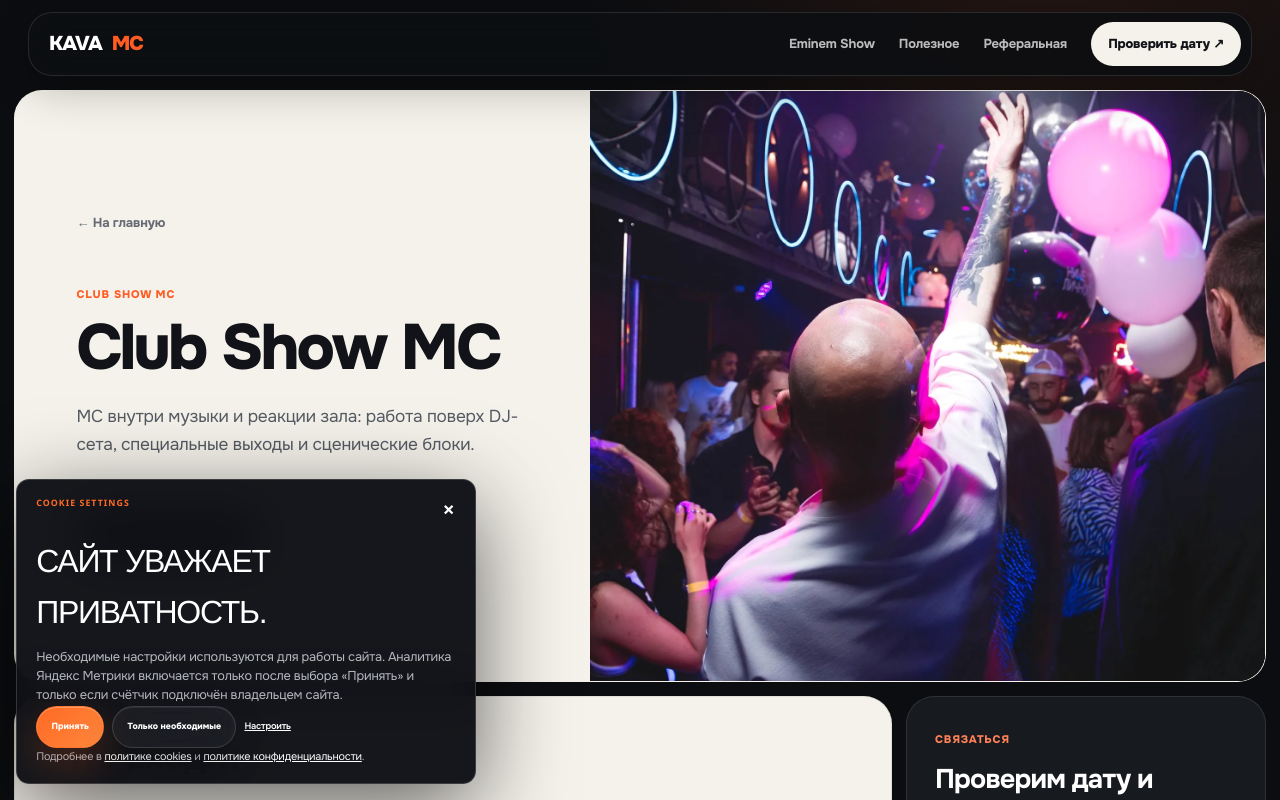
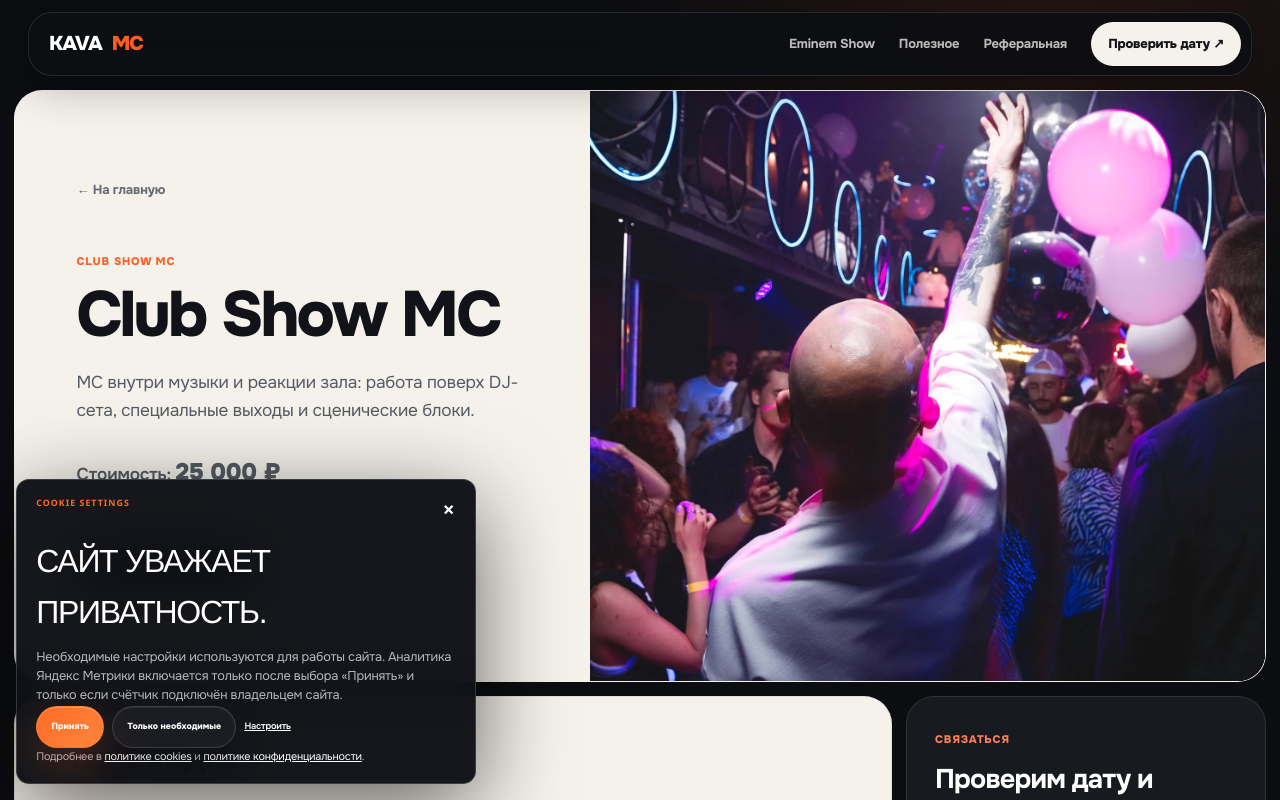
Before and after one commit to kava-studia/kavamc, a Next.js app: page /uslugi/club-mc in a window 1280 px wide. Shown: the top 800 px of the page. Built offline with nearby package versions, Linux system fonts and the light colour scheme; no server answers.

Commit message:
Add public event format prices

```diff
--- a/src/app/uslugi/[slug]/page.tsx
+++ b/src/app/uslugi/[slug]/page.tsx
@@ -74,6 +74,12 @@ const displayCopy: Record<string, { title: string; lead: string; start: string }
   },
 };
 
+const servicePrices: Record<string, string> = {
+  "vedushchiy-na-svadbu": "от 80 000 ₽",
+  "organizatsiya-meropriyatiy": "от 130 000 ₽",
+  "club-mc": "25 000 ₽",
+};
+
 export function generateStaticParams() {
   return services.map((service) => ({ slug: service.slug }));
 }
@@ -124,6 +130,7 @@ export default async function ServicePage({ params }: Props) {
             <span className="bento-kicker">{service.eyebrow}</span>
             <h1>{display.title}</h1>
             <p>{display.lead}</p>
+            {servicePrices[slug] && <p className="kava-service-price">Стоимость: <strong>{servicePrices[slug]}</strong></p>}
             <Link className="bento-service-hero-cta" href="/#contacts">Обсудить событие ↗</Link>
           </div>
           <div className="bento-service-hero-media">
```
